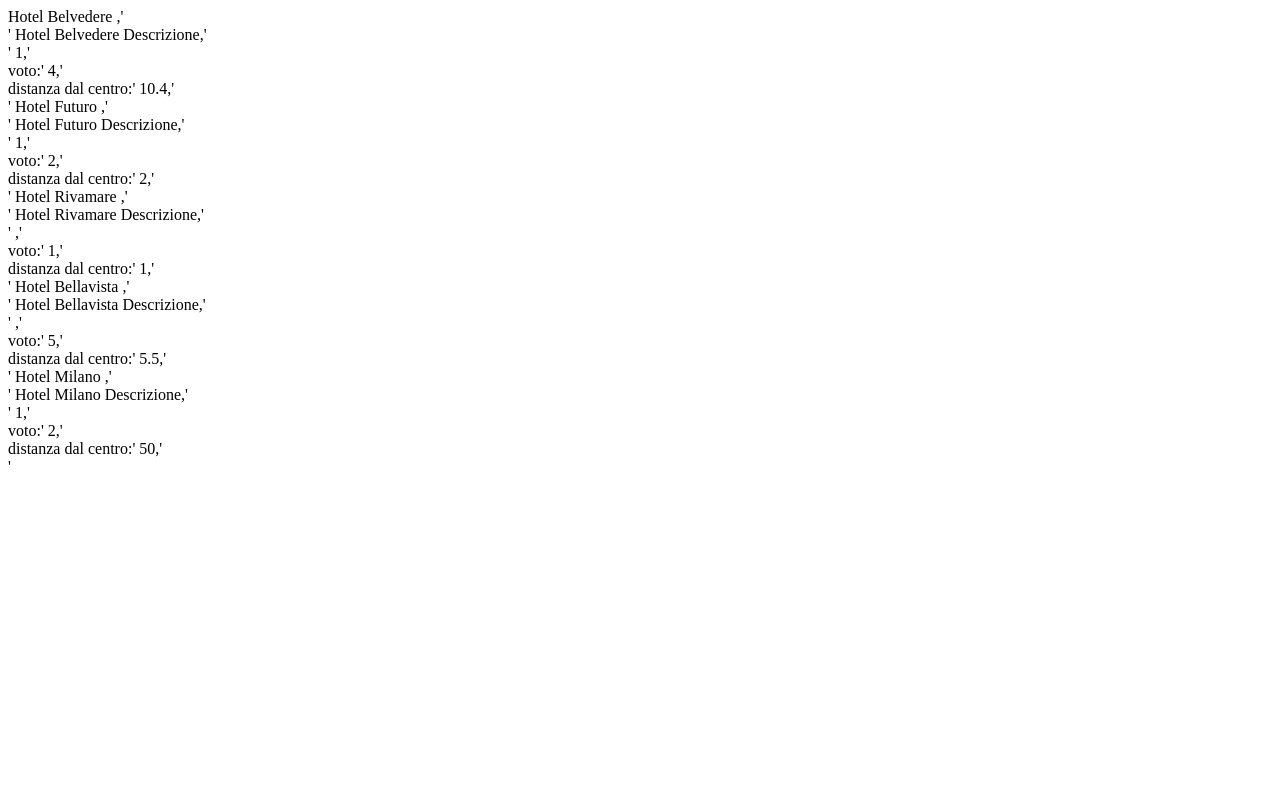
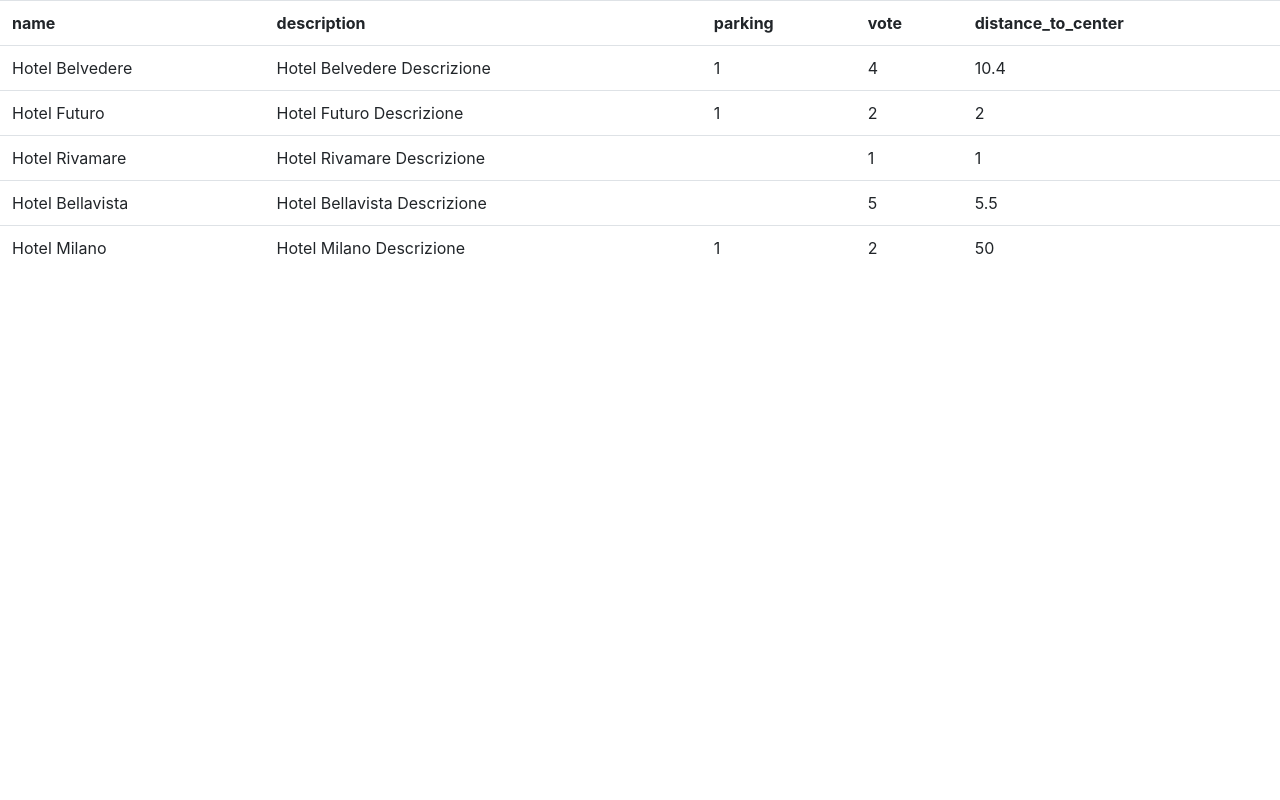
Before and after one commit to mikaeltreppo/php-hotel, a PHP site: page / in a window 1280 px wide. Run offline with PHP 8.4, Linux system fonts and the light colour scheme.

Commit message:
tabellati

```diff
--- a/index.php
+++ b/index.php
@@ -40,14 +40,23 @@ $hotels = [
 
     ];
 
-    foreach ($hotels as $hotel){
-    $nomeHotel = $hotel ['name'];
-    $descrizioneHotel = $hotel ['description'];
-    $parcheggioHotel = $hotel['parking'];
-    $votoHotel = $hotel['vote'];
-    $distanzaHotel = $hotel['distance_to_center'];
-    echo " $nomeHotel ,'<br>'  $descrizioneHotel,'<br>'  $parcheggioHotel,'<br> voto:' $votoHotel,'<br> distanza dal centro:' $distanzaHotel,'<br>'";
+    echo("<table class='table'>");
+    foreach ($hotels[0] as $key => $hotel){
+        echo('<th> '.$key .'</th>');
     }
+    //hotel elencati
+    foreach($hotels as $hotel) {
+        //valori
+        echo('<tr>');
+        foreach($hotel as $name) {
+
+            echo('<td> '.$name.'</td>');
+        }
+        echo("</tr>\n");
+    }
+    echo('</table>');
+
+
 
 
 ?>
@@ -59,6 +68,7 @@ $hotels = [
     <meta charset="UTF-8">
     <meta http-equiv="X-UA-Compatible" content="IE=edge">
     <meta name="viewport" content="width=device-width, initial-scale=1.0">
+    <link rel="stylesheet" href="https://stackpath.bootstrapcdn.com/bootstrap/4.3.1/css/bootstrap.min.css" integrity="sha384-ggOyR0iXCbMQv3Xipma34MD+dH/1fQ784/j6cY/iJTQUOhcWr7x9JvoRxT2MZw1T" crossorigin="anonymous">
     <title>Document</title>
 </head>
 <body>
```
